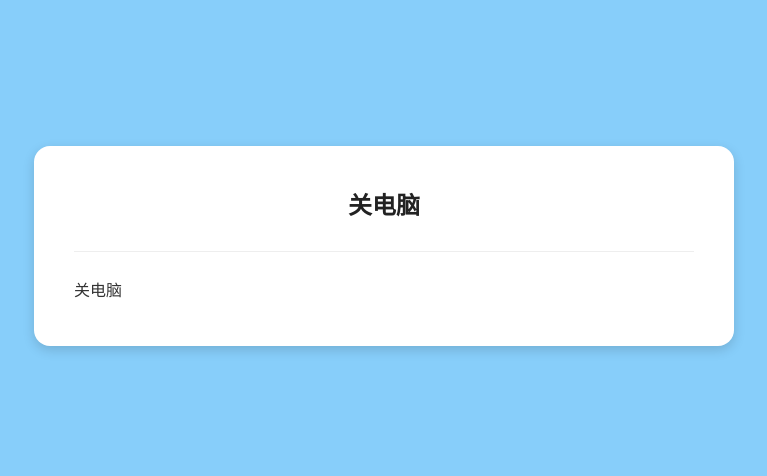
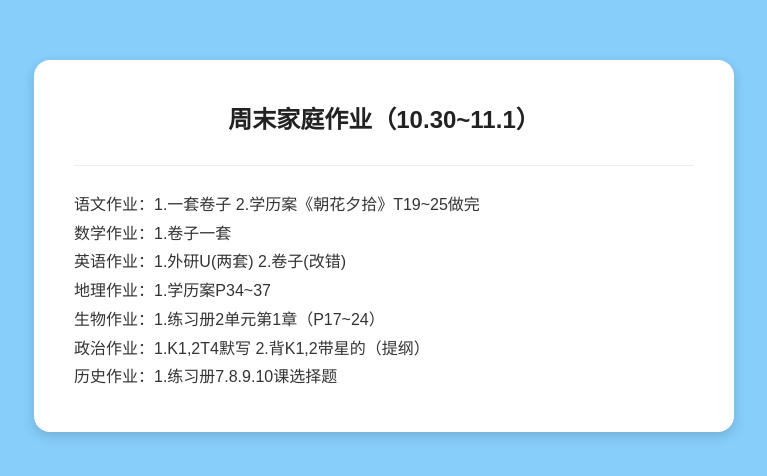
Before and after one commit to userw-123/userw-123.github.io, a plain HTML site: page index.html in a window 1280 px wide. Shown: the part 154-630 px from the top of the page, without its empty margins (256-1023 px from the left). Drawn offline with Linux system fonts and the light colour scheme.

Commit message:
Update homework assignments in index.html

```diff
--- a/index.html
+++ b/index.html
@@ -45,9 +45,18 @@
 </head>
 <body>
     <div class="card">
-        <h2>关电脑</h2>
+        <h2>周末家庭作业（10.30~11.1）</h2>
        	        <div class="homework-content">
-                <p>关电脑</p>
+                <p>语文作业：1.一套卷子
+                            2.学历案《朝花夕拾》T19~25做完</p>
+                <p>数学作业：1.卷子一套</p>
+                <p>英语作业：1.外研U(两套)
+                            2.卷子(改错)</p>
+                <p>地理作业：1.学历案P34~37</p>
+                <p>生物作业：1.练习册2单元第1章（P17~24）</p>
+                <p>政治作业：1.K1,2T4默写
+                            2.背K1,2带星的（提纲）</p>
+                <p>历史作业：1.练习册7.8.9.10课选择题</p>
         </div>
     </div>
 </body>
```
